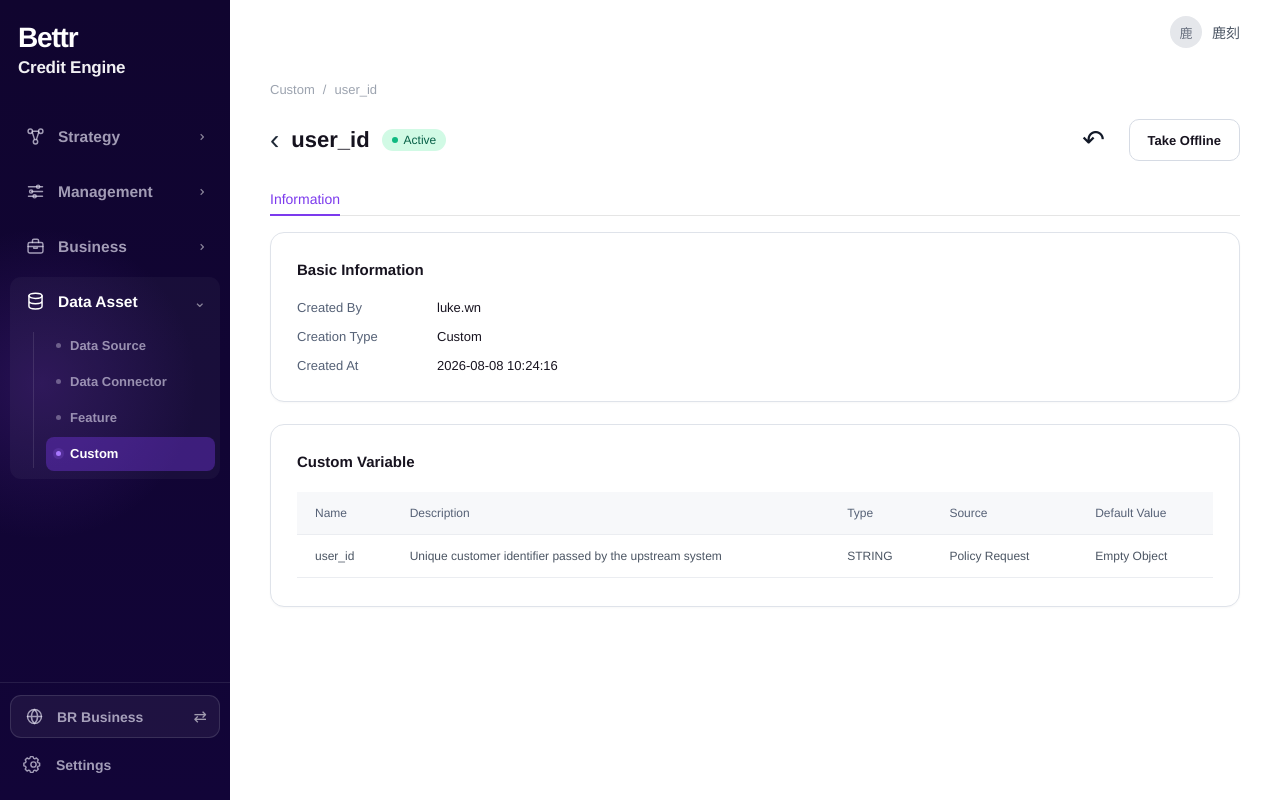
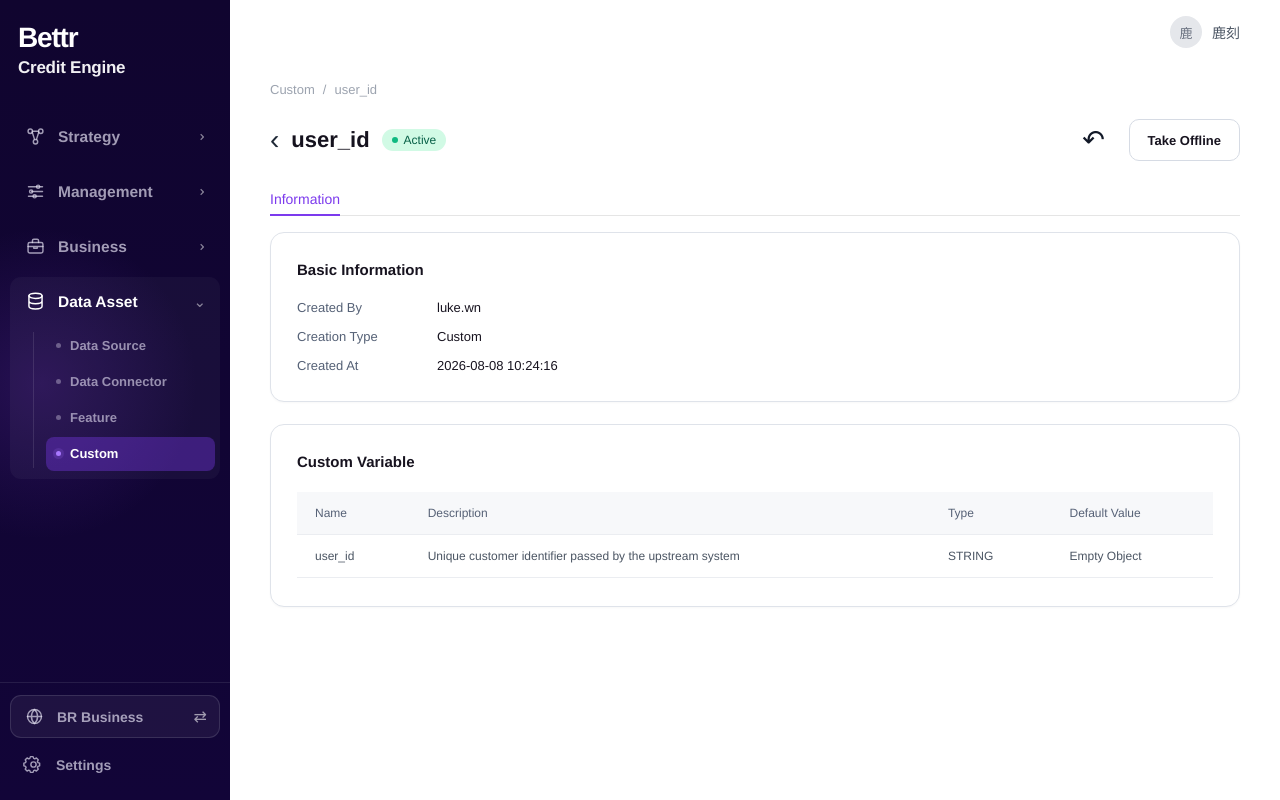
Before and after one commit to wangnan2017fall-oss/Ant-ACE-reinf, a React (Vite) app in the folder frontend/: page /custom/1 in a window 1280 px wide. Built offline with nearby package versions, Linux system fonts and the light colour scheme.

Commit message:
fix: remove source from custom variable details

```diff
--- a/frontend/src/modules/data-asset/customer/CustomDetailPage.jsx
+++ b/frontend/src/modules/data-asset/customer/CustomDetailPage.jsx
@@ -60,8 +60,8 @@ function CustomDetailPage() {
             <h3 className="info-card-title">Custom Variable</h3>
             <div className="custom-table-scroll">
               <table className="parameter-table">
-                <thead><tr><th>Name</th><th>Description</th><th>Type</th><th>Source</th><th>Default Value</th></tr></thead>
-                <tbody><tr><td>{customVariable.name}</td><td>{customVariable.description}</td><td>{customVariable.type.toUpperCase()}</td><td>{customVariable.source}</td><td>{customVariable.defaultValue || 'Empty Object'}</td></tr></tbody>
+                <thead><tr><th>Name</th><th>Description</th><th>Type</th><th>Default Value</th></tr></thead>
+                <tbody><tr><td>{customVariable.name}</td><td>{customVariable.description}</td><td>{customVariable.type.toUpperCase()}</td><td>{customVariable.defaultValue || 'Empty Object'}</td></tr></tbody>
               </table>
             </div>
           </section>
```
